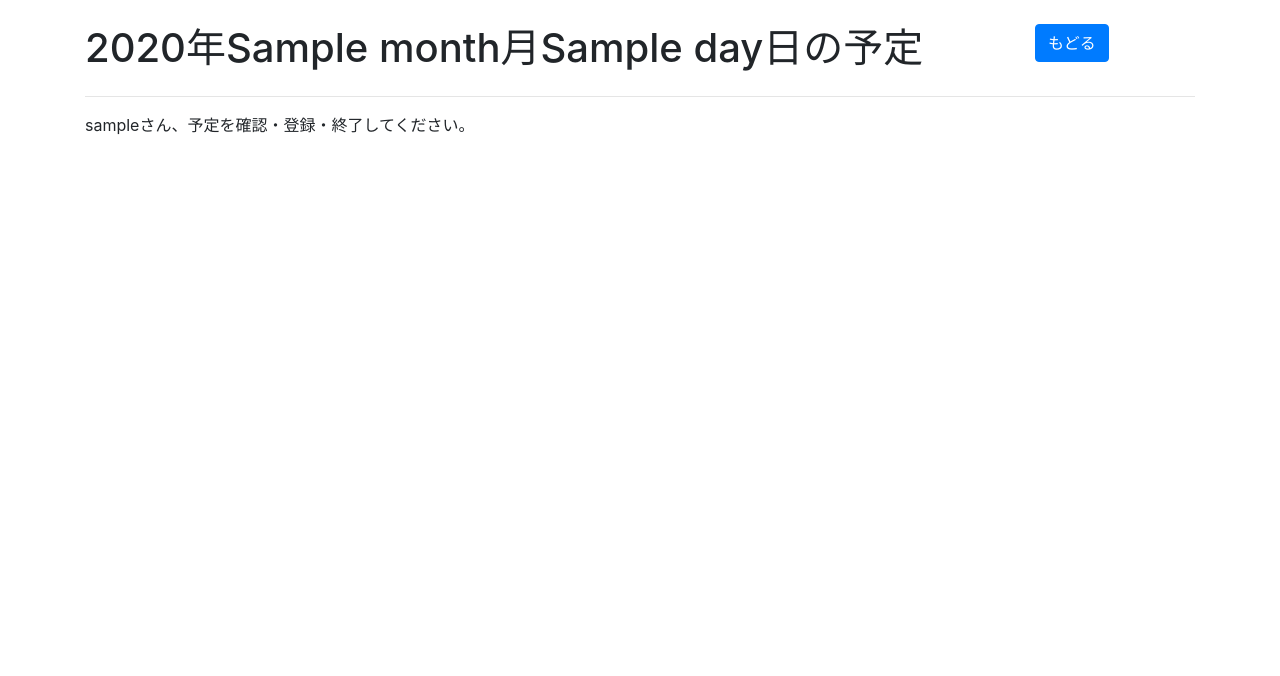
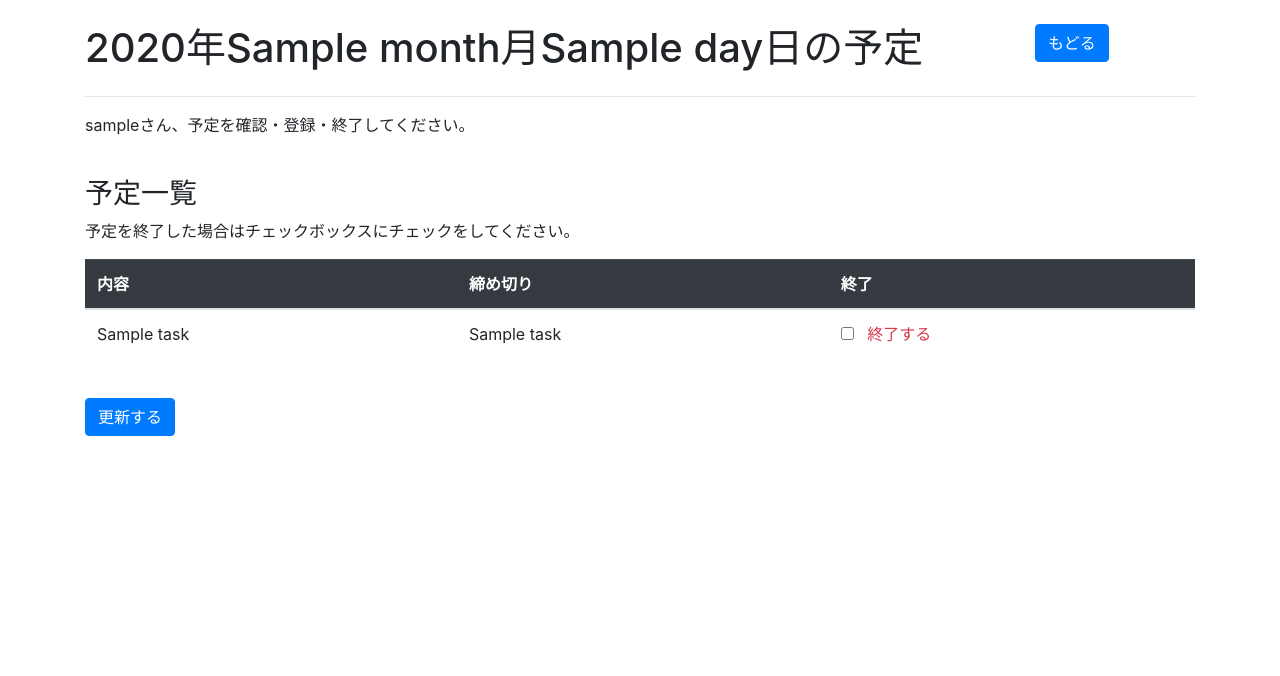
Before and after one commit to subretu/fastapi-tiral, a FastAPI app: template templates/detail.html in a window 1280 px wide. Shown: the top 676 px of the page. Run offline with FastAPI, Linux system fonts and the light colour scheme; the template is opened without the code that fills it: most values are stand-ins (such as "Sample title", 1, 10 or a date in 2020); some libraries are stand-ins or nearby versions.

Commit message:
予定一覧機能を詳細化

```diff
--- a/db.py
+++ b/db.py
@@ -4,6 +4,7 @@ import os
 
 # DB接続用関数
 def get_connection():
+
     user = os.getenv("POSTGRES_USER", None)
     pwd = os.getenv("POSTGRES_PASS", None)
     server = os.getenv("POSTGRES_HOST", None)
--- a/templates/admin.html
+++ b/templates/admin.html
@@ -21,7 +21,7 @@
     {% for t in task %}
     <tr>
         <td>{{ t[0] }}</td>
-        <td>{{ t[1] }}</td>
+        <td>{{ t[2] }}</td>
         <td>{{ t[3] }}</td>
         <td>{{ t[4] }}</td>
         <td>{% if t[5] %}
--- a/templates/detail.html
+++ b/templates/detail.html
@@ -11,6 +11,41 @@
 </div>
 <hr>
 <p>{{ username }}さん、予定を確認・登録・終了してください。</p>
-
+<!-- ここから追記 -->
+<br>
+<h3>予定一覧</h3>
+<p>予定を終了した場合はチェックボックスにチェックをしてください。</p>
+<form action="/done" method="post">
+    <table class="table">
+        <thead class="table-dark">
+        <tr>
+            <th>内容</th>
+            <th>締め切り</th>
+            <th>終了</th>
+        </tr>
+        </thead>
+        <tbody>
+        {% for t in task %}
+        <tr>
+            <td>{{ t[2] }}</td>
+            <td>{{ t[3] }}</td>
+            <td>
+                {% if t[5] %}
+                <span class="text-success">終了済</span>
+                {% else %}
+                <input type="checkbox" name="done[]" value="{{ t[0] }}"> &nbsp; <span class="text-danger">終了する</span>
+                {% endif %}
+            </td>
+        </tr>
+        {% endfor %}
+        </tbody>
+    </table>
+    <br>
+    {% if task | length != 0 %}
+    <button type="submit" class="btn btn-primary">更新する</button>
+    {% else %}
+    <button type="submit" class="btn btn-primary" disabled="disabled">更新する</button>
+    {% endif %}
+</form>
 
 {% endblock %}
```
Also changed, not shown: controllers.py (+25 -4 lines), model.py (+8 -0 lines), urls.py (line endings or trailing spaces).
